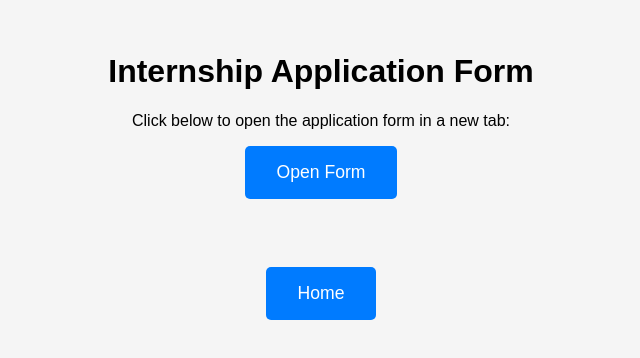
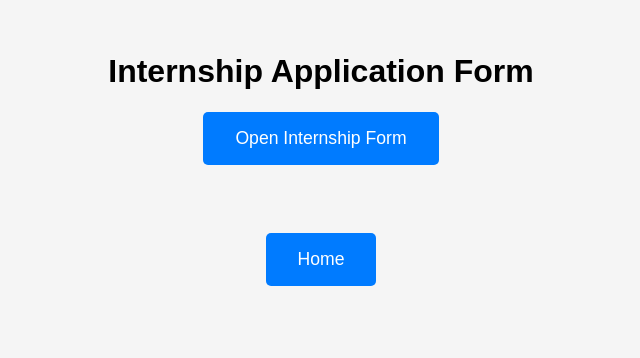
Before and after one commit to SmaranAI/SmaranAI.github.io, a plain HTML site: page hr.html in a window 1280 px wide. Shown: the whole page, without its empty margins (319-959 px from the left). Drawn offline with Linux system fonts and the light colour scheme.

Commit message:
Update hr.html

```diff
--- a/hr.html
+++ b/hr.html
@@ -31,11 +31,11 @@
 </head>
 <body>
   <h1>Internship Application Form</h1>
-  <p>Click below to open the application form in a new tab:</p>
+  <!--- <p>Click below to open the application form in a new tab:</p>--->
   <a href="https://docs.google.com/forms/d/e/1FAIpQLSeYrWJMplqJaMEqdk2FIMvpGFtetiJ2BcRrwv6L-DlrFJZyNA/viewform"
      target="_blank"
      class="button">
-    Open Form
+    Open Internship Form
   </a>
 
   <nav>
```
